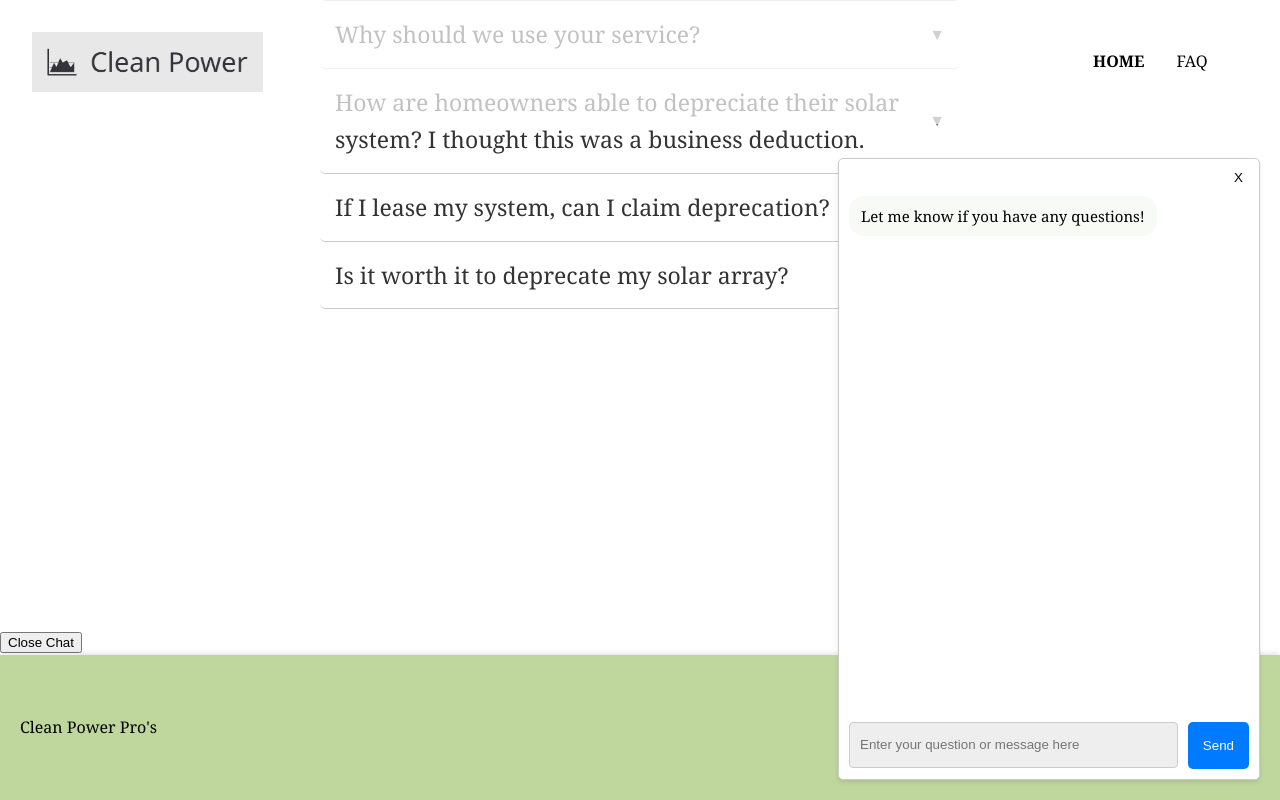
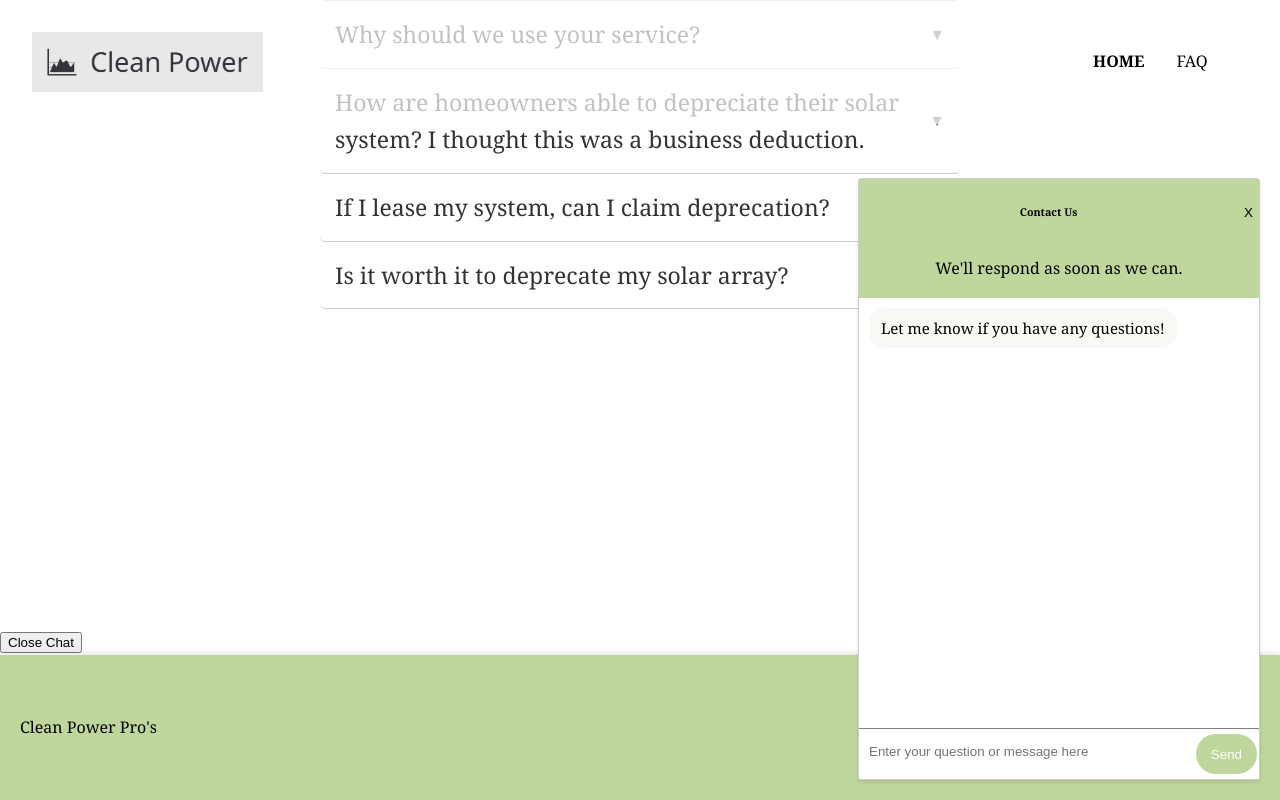
Before and after one commit to LetsGetRemixed/TaxWebsite, a React (Create React App) app in the folder taxwebsite/: page /faq in a window 1280 px wide. Both pictures are taken after a click on the button "Open Chat". Shown: the part 376-1176 px from the top of the page. Built offline with nearby package versions, Linux system fonts and the light colour scheme.

Commit message:
Continued style

```diff
--- a/taxwebsite/src/components/ChatWindow.jsx
+++ b/taxwebsite/src/components/ChatWindow.jsx
@@ -34,8 +34,12 @@ const ChatWindow = ({ isOpen, onClose }) => {
 
   return (
     <div className='chat-window'>
-      <div className='chat-header'>
-        <button className='close-button' onClick={onClose}>X</button>
+      <div className='heading-section'>
+        <div className='chat-header'>
+          <h6 className='contact-us'>Contact Us</h6>
+          <button className='close-button' onClick={onClose}>X</button>
+        </div>
+        <p className="sub-heading">We'll respond as soon as we can.</p>
       </div>
       <div className='chat-body'>
         {
--- a/taxwebsite/src/css/ChatWindow.css
+++ b/taxwebsite/src/css/ChatWindow.css
@@ -7,18 +7,34 @@
   right: 20px;
   background-color: #fff;
   border: 1px solid #ccc;
-  border-radius: 5px;
+  border-radius: 4px;
   box-shadow: 0 2px 4px rgba(0, 0, 0, 0.1);
-  padding: 10px;
   transition: transform 0.3s ease;
   z-index: 1000;
   display: flex;
   flex-direction: column; /* Align children vertically */
 }
 
+.heading-section {
+  background-color: rgba(176, 204, 132, 0.8);
+
+}
+
 .chat-header {
+  width: 100%;
   display: flex;
-  justify-content: flex-end;
+  justify-content: space-between;
+  align-items: center;
+}
+
+.contact-us {
+  flex-grow: 1;
+  text-align: center;
+}
+
+.sub-heading {
+  margin-top: 10px;
+  text-align: center;
 }
 
 .message {
@@ -32,12 +48,14 @@
   background-color: rgba(176, 204, 132, 0.8);
   float: right;
   font-size: 15px;
+  margin-right: 10px;
 }
 
 .question-message {
   background-color: #f8fbf5;
   float: left;
   font-size: 15px;
+  margin-left: 10px;
 }
 
 .close-button {
@@ -55,21 +73,30 @@
   margin-top: auto; /* Align to the bottom */
   display: flex;
   align-items: stretch;
+  background-color: white;
+  border-top: .5px solid grey;
+  height: 50px;
 }
 
 
 .input-field {
-
   height: 50%;
-  margin-right: 10px;
+  margin-right: 0px;
+  border-top: none !important; /* Set border only on the top */
+  border-right: none !important; /* Remove border on the right */
+  border-bottom: none !important; /* Remove border on the bottom */
+  border-left: none !important; /* Remove border on the left */
+  background-color: white !important;
 }
 
 .send-button {
-  background-color: #007bff;
+  background-color: rgba(176, 204, 132, 0.8);
   color: #fff;
   border: none;
+  margin-top: 5px;
+  margin-right: 2px;
   padding: 8px 15px;
-  border-radius: 5px;
+  border-radius: 20px;
   cursor: pointer;
-  height: 100%;
+  height: 40px;
 }
```
